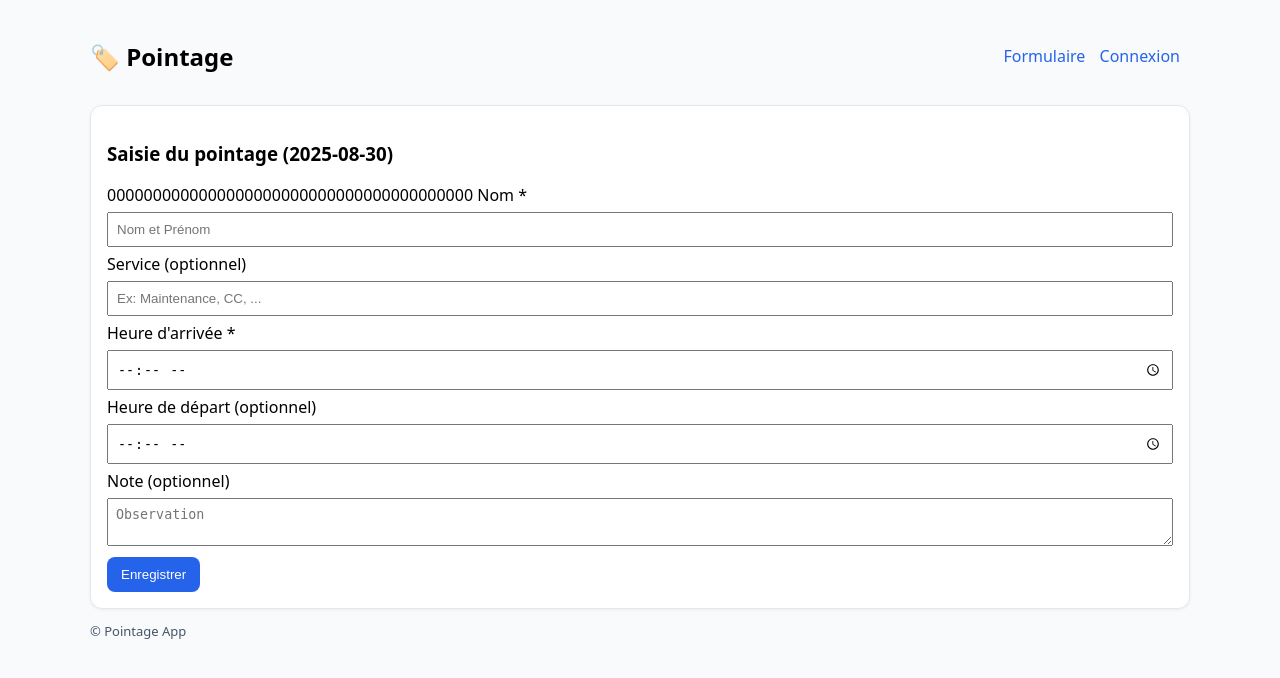
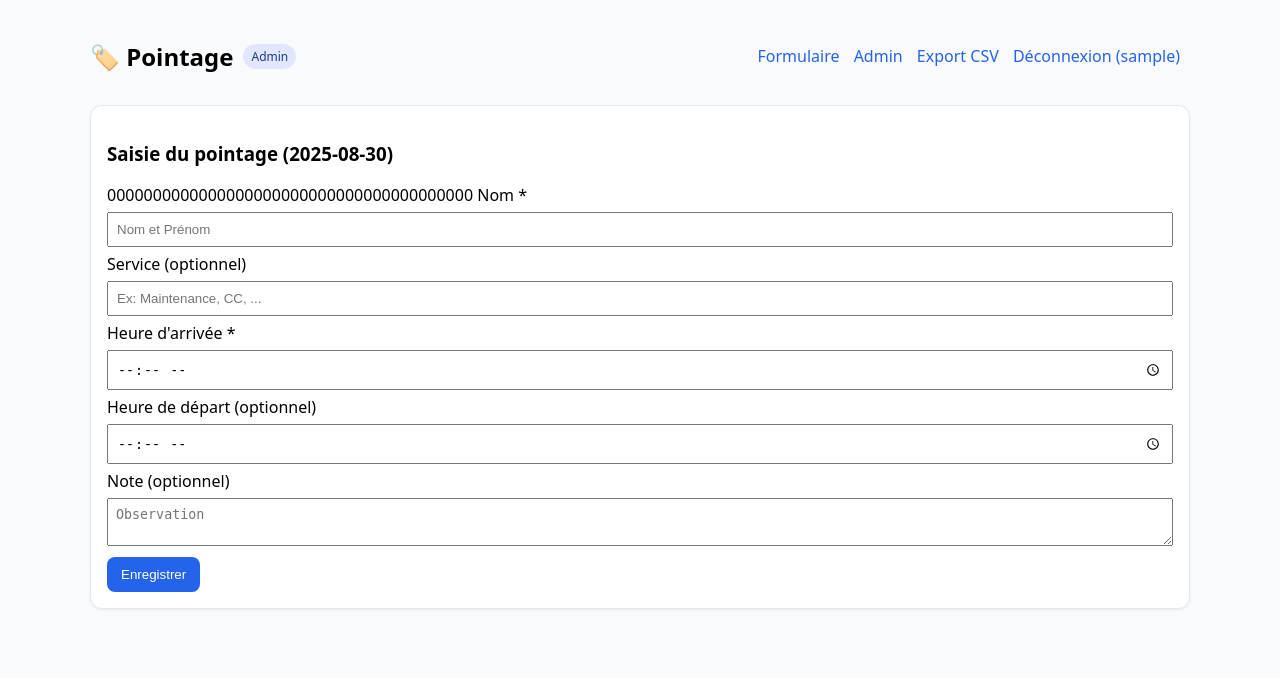
Before and after one commit to chessman8212-ai/poinatge_app, a Flask app: page / in a window 1280 px wide. Shown: the top 678 px of the page. Run offline with Flask 3, Linux system fonts and the light colour scheme; the visitor is signed in with stand-in values (Sample User, id 1); some libraries are stand-ins or nearby versions.

Commit message:
Update base.html

```diff
--- a/templates/base.html
+++ b/templates/base.html
@@ -1,50 +1,49 @@
-
 <!DOCTYPE html>
 <html lang="fr">
 <head>
-  <meta charset="UTF-8" />
+  <meta charset="UTF-8"/>
   <meta name="viewport" content="width=device-width, initial-scale=1"/>
-  <meta name="theme-color" content="#2563eb">
-  <link rel="icon" href="/static/icon-192.png">
   <title>Pointage</title>
   <style>
-    body { font-family: system-ui, Arial, sans-serif; margin: 20px; background:#f8fafc; }
-    header { display:flex; gap:12px; align-items:center; justify-content:space-between; }
+    body { font-family: system-ui, Arial, sans-serif; margin:20px; background:#f8fafc; }
     .container { max-width: 1100px; margin: 0 auto; }
-    form, table { width:100%; }
-    input, select, textarea { padding:8px; margin:6px 0; width:100%; box-sizing:border-box; }
-    button, .btn { padding:10px 14px; border:none; cursor:pointer; border-radius:8px; }
-    .btn-primary { background:#2563eb; color:white; }
-    .btn-danger { background:#dc2626; color:white; }
-    .btn-secondary { background:#334155; color:white; }
-    .card { padding:16px; border:1px solid #e5e7eb; border-radius:12px; box-shadow:0 1px 3px rgba(0,0,0,.06); margin: 12px 0; background:white; }
+    header { display:flex; justify-content:space-between; align-items:center; margin-bottom:12px; }
+    nav a { margin-right:10px; text-decoration:none; color:#2563eb; }
+    .card { background:#fff; border:1px solid #e5e7eb; border-radius:12px; padding:16px; box-shadow:0 1px 3px rgba(0,0,0,.06); }
     .flash { padding:10px; border-radius:8px; margin:8px 0; }
     .flash.success { background:#ecfdf5; color:#065f46; }
     .flash.error { background:#fef2f2; color:#991b1b; }
-    table { border-collapse: collapse; margin-top:12px; background:white; }
+    input, select, textarea { width:100%; padding:8px; margin:6px 0; box-sizing:border-box; }
+    button, .btn { border:none; border-radius:8px; padding:10px 14px; cursor:pointer; }
+    .btn-primary { background:#2563eb; color:white; }
+    .btn-secondary { background:#334155; color:white; }
+    .btn-danger { background:#dc2626; color:white; }
+    table { width:100%; border-collapse:collapse; margin-top:12px; background:white; }
     th, td { border:1px solid #e5e7eb; padding:8px; text-align:left; }
     th { background:#eef2ff; }
     .right { text-align:right; }
-    nav a { margin-right:10px; text-decoration:none; color:#2563eb; }
     .pill { background:#e0e7ff; color:#1e3a8a; padding:4px 8px; border-radius:999px; font-size:12px; }
-    .muted { color:#475569; font-size:13px; }
   </style>
 </head>
 <body>
   <div class="container">
     <header>
-      <div style="display:flex; align-items:center; gap:12px;">
+      <div style="display:flex; gap:10px; align-items:center;">
         <h2>🏷️ Pointage</h2>
-        {% if is_admin %}<span class="pill">Admin</span>{% endif %}
+        {% if session.get('role') == 'admin' %}
+          <span class="pill">Admin</span>
+        {% endif %}
       </div>
       <nav>
-        <a href="/">Formulaire</a>
-        {% if is_admin %}
-          <a href="/admin">Admin</a>
-          <a href="/export_csv">Exporter CSV</a>
-          <a href="/logout">Déconnexion</a>
+        {% if session.get('user_id') %}
+          <a href="{{ url_for('index') }}">Formulaire</a>
+          {% if session.get('role') == 'admin' %}
+            <a href="{{ url_for('admin') }}">Admin</a>
+            <a href="{{ url_for('export_csv') }}">Export CSV</a>
+          {% endif %}
+          <a href="{{ url_for('logout') }}">Déconnexion ({{ session.get('username') }})</a>
         {% else %}
-          <a href="/login">Connexion</a>
+          <a href="{{ url_for('login') }}">Connexion</a>
         {% endif %}
       </nav>
     </header>
@@ -60,7 +59,6 @@
     <div class="card">
       {% block content %}{% endblock %}
     </div>
-    <p class="muted">© Pointage App</p>
   </div>
 </body>
 </html>
```
